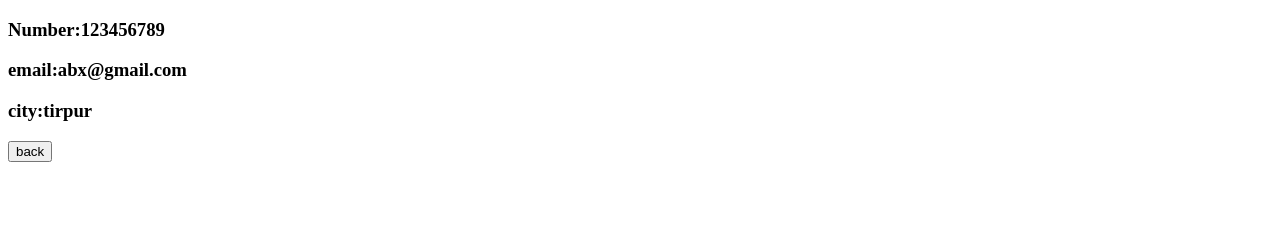
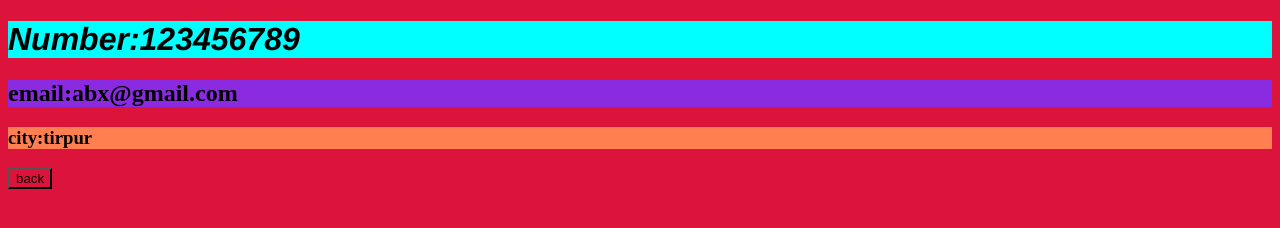
Before and after one commit to kavinkrishna07/SeceSampleGit, a plain HTML site: page contact.html in a window 1280 px wide. Drawn offline with Linux system fonts and the light colour scheme.

Commit message:
updated code

```diff
--- a/contact.html
+++ b/contact.html
@@ -4,10 +4,11 @@
     <meta charset="UTF-8">
     <meta name="viewport" content="width=device-width, initial-scale=1.0">
     <title>Document</title>
+    <link rel="stylesheet" href="contact.css">
 </head>
 <body>
-    <h3>Number:123456789</h3>
-    <h3>email:abx@gmail.com</h3>
+    <h1>Number:123456789</h1>
+    <h2>email:abx@gmail.com</h2>
     <h3>city:tirpur</h3>
     <button onclick="window.location.href='index.html'">back</button>
 </body>
```
